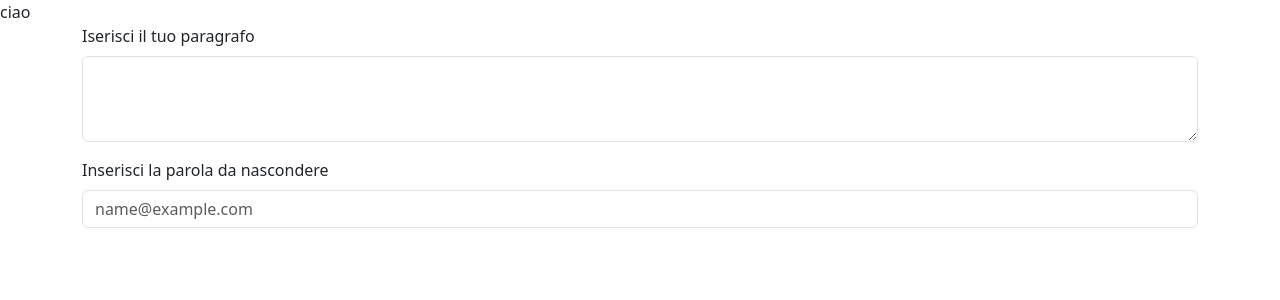
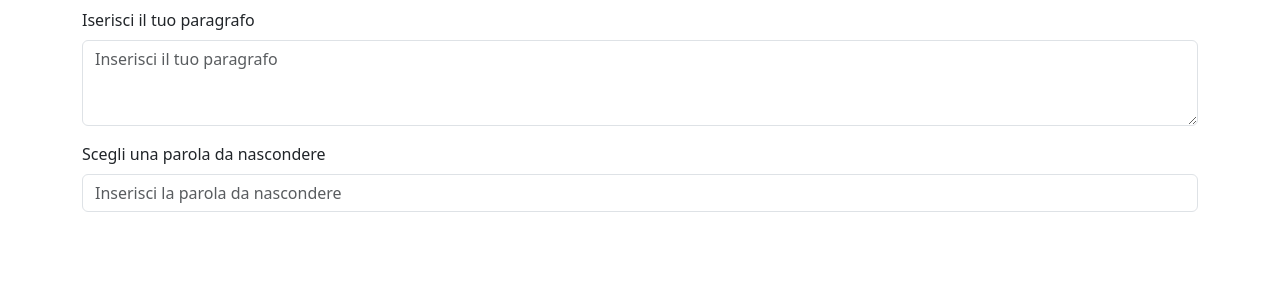
Before and after one commit to abdicore/php-badwords, a PHP site: page / in a window 1280 px wide. Shown: the top 300 px of the page. Run offline with PHP 8.4, Linux system fonts and the light colour scheme.

Commit message:
create form-control

```diff
--- a/index.php
+++ b/index.php
@@ -14,20 +14,23 @@ $saluto = "ciao"
     <link rel="stylesheet" href="https://cdn.jsdelivr.net/npm/bootstrap@5.3.3/dist/css/bootstrap.min.css">
 </head>
 <body>
-    <?php echo $saluto?>
     <!-- form -->
      <main class="container">
         <section class="row">
             <div class="col-12">
-                <div class="mb-3">
-                    <label for="exampleFormControlTextarea1" class="form-label">Iserisci il tuo paragrafo</label>
-                    <textarea class="form-control" id="exampleFormControlTextarea1" rows="3"></textarea>
-                </div>
-                <div class="mb-3">
-                    <label for="exampleFormControlInput1" class="form-label">Inserisci la parola da nascondere</label>
-                    <input type="email" class="form-control" id="exampleFormControlInput1" placeholder="name@example.com">
-                </div>
-                </div>
+                <h1></h1>
+                <form action="./datareceived.php" method="GET">
+                    <div class="mb-3">
+                         <label for="Paragrafo" class="form-label">Iserisci il tuo paragrafo</label>
+                        <textarea class="form-control" id="Paragrafo" placeholder="Inserisci il tuo paragrafo" rows="3"></textarea>
+                    </div>
+                    <div class="mb-3">
+                        <label for="parola-censurata" class="form-label">Scegli una parola da nascondere</label>
+                        <input type="text" class="form-control" id="parola-censurata" placeholder="Inserisci la parola da nascondere">
+                    </div>
+                </form>
+
+            </div>
         </section>
      </main>
 
```
